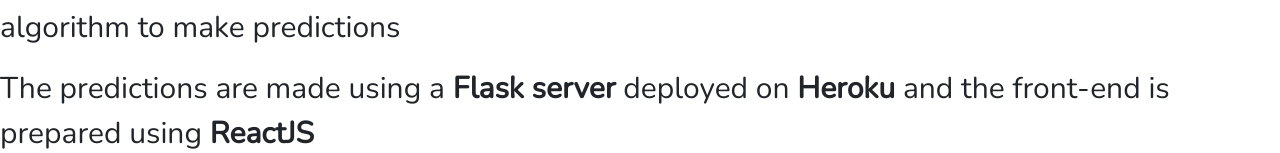
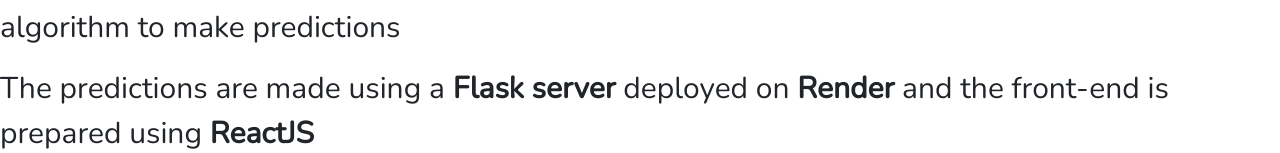
Before and after one commit to Shreyash1601/Annadata-frontend-Vercel, a React (Create React App) app: page / in a window 1280 px wide. Shown: the part 647-800 px from the top of the page. Built offline with nearby package versions, Linux system fonts and the light colour scheme.

Commit message:
Backend shifted from Railway to Render

```diff
--- a/src/components/Intro/intro.js
+++ b/src/components/Intro/intro.js
@@ -15,7 +15,7 @@
     <p>Our application is a little initiative to suggest them the best crops to be sown fetching them better yields and income. We have used a <b>kaggle</b> provided dataset and used <b>Random Forest</b> algorithm to make predictions</p>
 
     <p>
-    The predictions are made using a <b>Flask server</b> deployed on <b>Heroku</b> and the front-end is prepared using <b>ReactJS</b>
+    The predictions are made using a <b>Flask server</b> deployed on <b>Render</b> and the front-end is prepared using <b>ReactJS</b>
     </p>
     <p>
         We have included other relevant features such as access to the <b>Wikipedia summary </b>of the crop predicted, live access to government owned 24x7 <b>DD Kisan channel</b> and a reference to the current <b>market price</b> of a commodity
--- a/src/components/Suggest/suggest.js
+++ b/src/components/Suggest/suggest.js
@@ -30,7 +30,7 @@
     data2.append('rainfall',Math.round(data.rainfall))
 
 
-    const res=await fetch("https://web-production-f876.up.railway.app/suggest",{
+    const res=await fetch("https://annadata.onrender.com/suggest",{
       method:"POST",
       body:data2
     })
```
